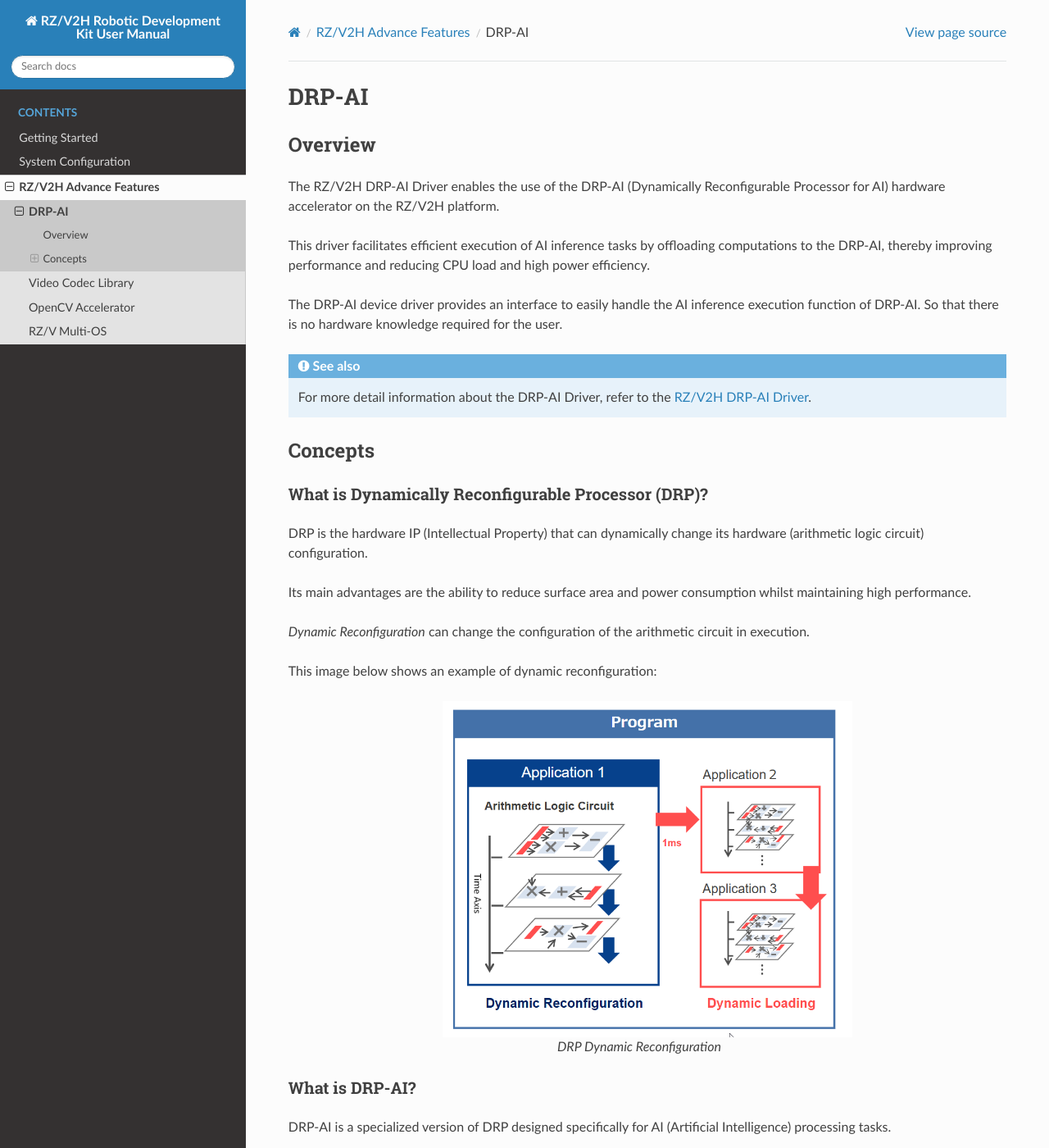
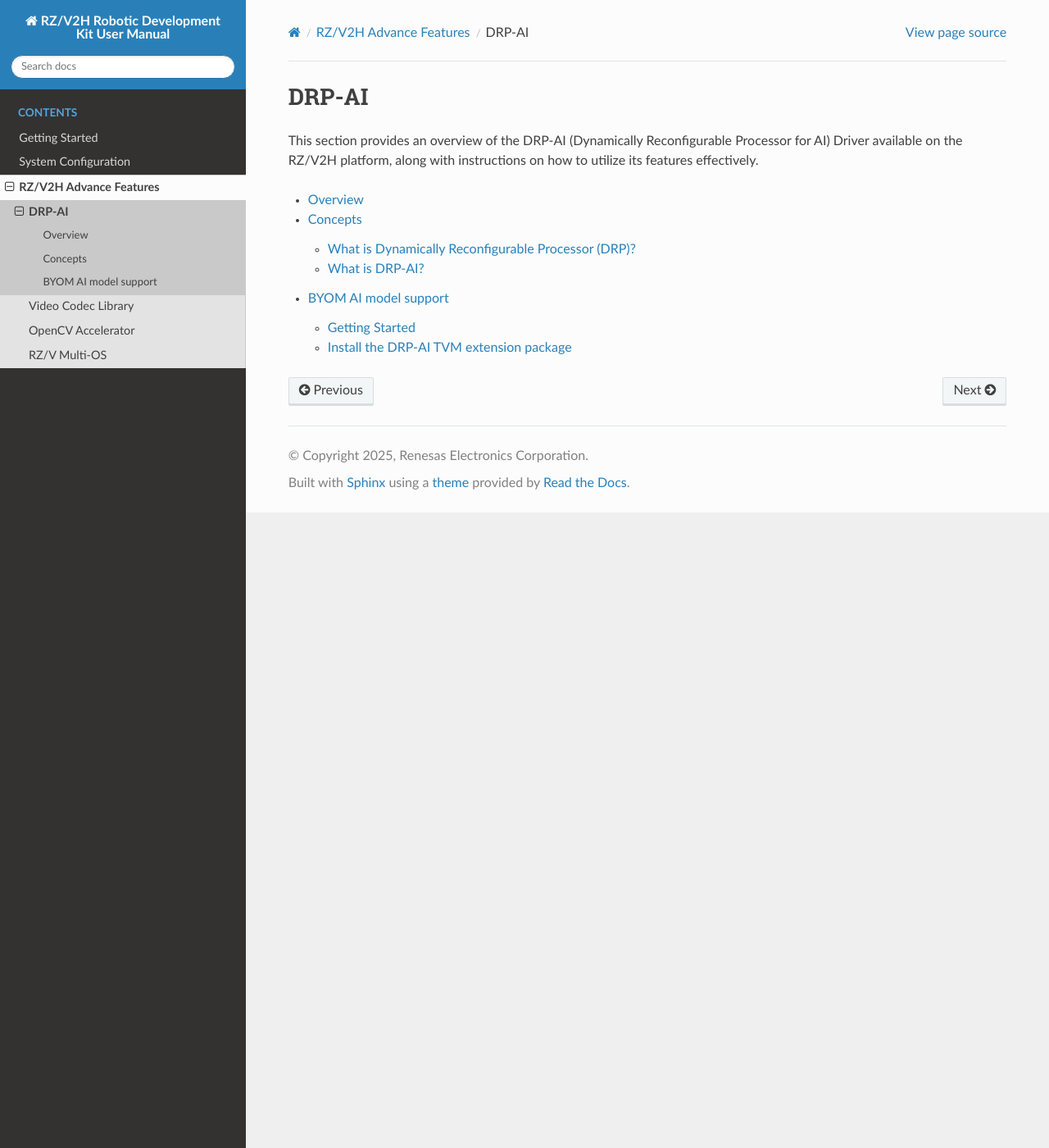
Before and after one commit to renesas-rdk/rzv2h_rdk_documentation, a Sphinx documentation site: the page built from source/2_rzv2h_advance_features/drp_ai.rst, in a window 1280 px wide and 1400 px high. Shown: the whole window at 82% size. Built offline with Sphinx 7.4.7 and the Read the Docs theme 3.1.0, drawn with Linux system fonts in a browser that asks for light colours; some of the changed text lies outside the part shown.

Commit message:
doc: fix the layout of the documentation
Signed-off-by: Cong Nguyen <cong.nguyen.zn@renesas.com>

```diff
--- a/source/2_rzv2h_advance_features/codec.rst
+++ b/source/2_rzv2h_advance_features/codec.rst
@@ -1,5 +1,5 @@
 Video Codec Library
------------------------------
+============================
 
 The RZ/V2H Video Codec Library provides hardware-accelerated (combined with :ref:`DRP IP <drp_concepts>`) video encoding and decoding capabilities.
 
--- a/source/2_rzv2h_advance_features/drp_ai.rst
+++ b/source/2_rzv2h_advance_features/drp_ai.rst
@@ -1,72 +1,10 @@
 DRP-AI
 ==============
 
-Overview
--------------------
-
-The RZ/V2H DRP-AI Driver enables the use of the DRP-AI (Dynamically Reconfigurable Processor for AI) hardware accelerator on the RZ/V2H platform.
-
-This driver facilitates efficient execution of AI inference tasks by offloading computations to the DRP-AI, thereby improving performance and reducing CPU load and high power efficiency.
-
-The DRP-AI device driver provides an interface to easily handle the AI inference execution function of DRP-AI. So that there is no hardware knowledge required for the user.
-
-.. seealso::
-
-   For more detail information about the DRP-AI Driver, refer to the `RZ/V2H DRP-AI Driver <https://github.com/renesas-rz/rzv2h_drp-ai_driver/tree/main>`_.
-
-Concepts
--------------------
-
-.. _drp_concepts:
-
-What is Dynamically Reconfigurable Processor (DRP)?
-^^^^^^^^^^^^^^^^^^^^^^^^^^^^^^^^^^^^^^^^^^^^^^^^^^^^^^^^^^^^^^^^^^^^^^^^^^^^^^^^^^^^^
-
-DRP is the hardware IP (Intellectual Property) that can dynamically change its hardware (arithmetic logic circuit) configuration.
-
-Its main advantages are the ability to reduce surface area and power consumption whilst maintaining high performance.
-
-`Dynamic Reconfiguration` can change the configuration of the arithmetic circuit in execution.
-
-This image below shows an example of dynamic reconfiguration:
-
-.. figure:: images/DRP.png
-   :alt: DRP Dynamic Reconfiguration
-   :align: center
-   :width: 500px
-
-   DRP Dynamic Reconfiguration
-
-What is DRP-AI?
-^^^^^^^^^^^^^^^^^^^^^^^^^^^^^^^^^^^^^^^^^^^^^^^^^^^^^^^^^^^^^^^^^^^^^^^^^^^^^^^^^^^^^
-
-DRP-AI is a specialized version of DRP designed specifically for AI (Artificial Intelligence) processing tasks.
-
-By combine the DRP and AI-MAC (AI Matrix Arithmetic Circuit) to accelerate AI inference tasks efficiently.
-
-.. seealso::
-
-    On the RZ/V2H platform, the DRP-AI3 is used as the DRP-AI hardware accelerator. For more information about the DRP-AI3, refer to the:
-
-    **DRP-AI3 White Paper**: `Next Generation Highly Power-Efficient AI Accelerator (DRP AI3) <https://www.renesas.com/en/document/whp/next-generation-highly-power-efficient-ai-accelerator-drp-ai3-10x-faster-embedded-processing?srsltid=AfmBOor4_FWpRHSIG2IQFvCDBKsJY2GUBgCK2YG18EGS2dKGWvRw9YOL>`_.
-
-    **Software Package**: `AI Accelerator: DRP-AI <https://www.renesas.com/en/software-tool/ai-accelerator-drp-ai>`_.
-
-**DRP-AI Driver Architecture**:
-
-- Buffer to reuse input data
-- Switches to avoid zero data processing
-- Controller to optimize operation flow (scheduling)
-
-.. figure:: images/DRP-AI.png
-   :alt: DRP-AI Driver Architecture
-   :align: center
-   :width: 500px
-
-   DRP-AI Driver Architecture
+This section provides an overview of the DRP-AI (Dynamically Reconfigurable Processor for AI) Driver available on the RZ/V2H platform, along with instructions on how to utilize its features effectively.
 
 .. toctree::
-    :hidden:
     :maxdepth: 3
 
+    what_is_drp_ai
     byom_drp_ai
--- a/source/2_rzv2h_advance_features/multi_os.rst
+++ b/source/2_rzv2h_advance_features/multi_os.rst
@@ -1,8 +1,8 @@
 RZ/V Multi-OS
------------------
+============================
 
 Overview
-^^^^^^^^^^^^^^^^
+-------------------
 
 The RZ/V Multi-OS feature allows the RZ/V2H platform to run multiple operating systems concurrently.
 
--- a/source/2_rzv2h_advance_features/opencva.rst
+++ b/source/2_rzv2h_advance_features/opencva.rst
@@ -1,8 +1,8 @@
 OpenCV Accelerator
------------------------------
+============================
 
 Overview
-^^^^^^^^^^^^^^^^
+-------------------
 
 The RZ/V2H OpenCV Accelerator (OpenCVA) leverages the OpenCV library to provide optimized computer vision functionalities on the RZ/V2H platform by using the :ref:`DRP IP <drp_concepts>`.
 
@@ -13,7 +13,7 @@ Based on the `OpenCV version 4.10.0 <https://github.com/opencv/opencv/releases/t
    For more detail information about OpenCVA, refer to the `RZ/V2H OpenCV Accelerator <https://github.com/renesas-rz/rzv2h_opencv_accelerator?tab=readme-ov-file#22-how-to-use>`_.
 
 How to use OpenCVA
-^^^^^^^^^^^^^^^^^^^^
+-------------------
 
 OpenCVA leverages the DRP's processing capability to enhance specific functions of the OpenCV library .You can use OpenCVA same as OpenCV as usual and you do not need to consider of OpenCVA architecture.
 
```
Also changed, not shown: source/2_rzv2h_advance_features/what_is_drp_ai.rst (added, +63 -0 lines).
